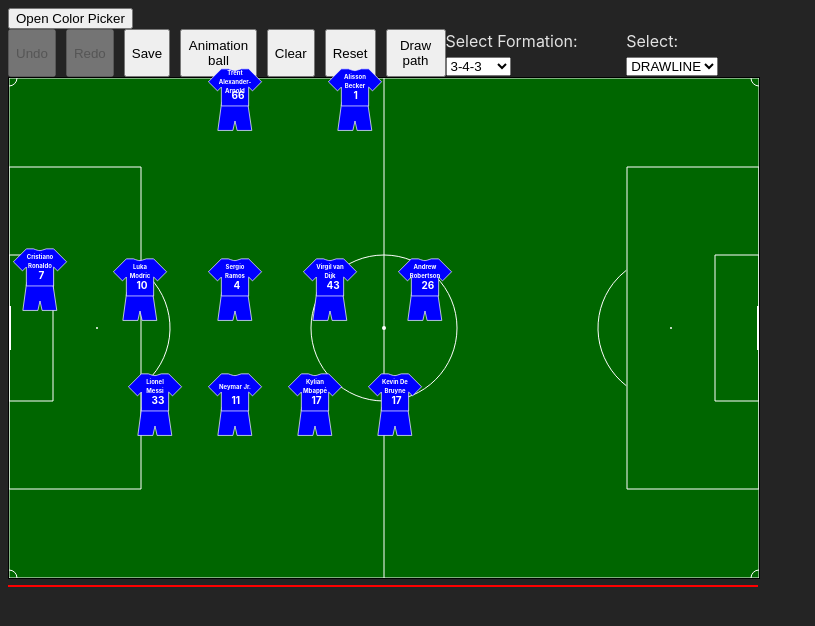
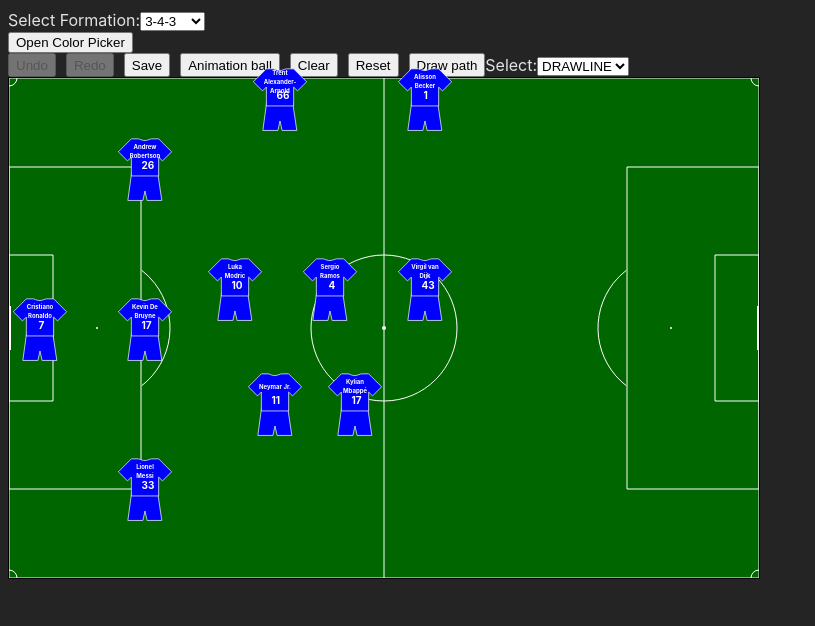
Before and after one commit to yarinTag/Tactical-Board, a React (Vite) app: page / in a window 1280 px wide. Shown: the top 626 px of the page, without its empty margins (0-815 px from the left). Built offline with nearby package versions, Linux system fonts and the light colour scheme.

Commit message:
refactor for player component

```diff
--- a/src/App.tsx
+++ b/src/App.tsx
@@ -2,8 +2,9 @@
 import './App.css';
 import TacticalBoard from './component/tacticalBoard/TacticalBoard';
 import { IPlayerData } from './component/player/interface';
-import { getFormationHorizontally } from './utils/FormationPos';
-import ColorPickerDialog from './component/ColorPicker';
+import { formationsKeys, getFormationHorizontally } from './utils/FormationPos';
+import FormationOptions from './component/FormationOptions';
+import Team from './component/Team';
 
 const initialPlayers: IPlayerData[] = [
   {
@@ -119,31 +120,25 @@
 ];
 
 function App() {
-  const [isOpen, setIsOpen] = React.useState<boolean>(false);
-  const [shirtColor, setShirtColor] = React.useState<string>('Blue');
-  const [shortColor, setShortColor] = React.useState<string>('Blue');
+  const containerRef = React.useRef<HTMLDivElement | null>(null);
 
-  const handleButtonClick = () => {
-    setIsOpen(true);
-  };
+  const [selectedFormation, setSelectedFormation] = React.useState<
+    { id: string; x: number; y: number }[]
+  >(getFormationHorizontally('3-4-3'));
 
-  const handleCloseDialog = (shirtC: string, pantsC: string) => {
-    shirtC && setShirtColor(shirtC);
-    pantsC && setShortColor(pantsC);
-    setIsOpen(false);
-
-    //move this logic inside the board
+  const handleFormationChange = (formation: string) => {
+    setSelectedFormation(getFormationHorizontally(formation));
   };
 
   const generateAvilablePlayers = React.useCallback(
     (players: IPlayerData[]) => {
-      const formation = getFormationHorizontally('4-4-2');
+      const formation = getFormationHorizontally('3-4-3');
       return players.map((player, index) => {
         return {
           ...player,
           axis: formation[index],
-          shirtColor,
-          shortColor,
+          shirtColor: 'Blue',
+          shortColor: 'Blue',
         };
       });
     },
@@ -151,18 +146,21 @@
   );
 
   return (
-    <div>
+    <div
+      ref={containerRef}
+      style={{ width: '750px', height: '500px' }}
+      data-testid={`containerRef`}
+      id='containerRef'
+    >
       <div style={{ display: 'flex' }}>
-        <button onClick={handleButtonClick}>Open Color Picker</button>
-        {isOpen && (
-          <ColorPickerDialog
-            onClose={handleCloseDialog}
-            shirtC={shirtColor}
-            pantsC={shortColor}
-          />
-        )}
+        <FormationOptions
+          formations={Object.keys(formationsKeys)}
+          selectedFormation={'3-4-3'}
+          onFormationChange={handleFormationChange}
+        />
       </div>
-      <TacticalBoard players={generateAvilablePlayers(initialPlayers)} />
+      <Team players={generateAvilablePlayers(initialPlayers)} />
+      <TacticalBoard />
     </div>
   );
 }
--- a/src/component/ColorPicker.tsx
+++ b/src/component/ColorPicker.tsx
@@ -22,7 +22,7 @@
       return key;
     }
   }
-  return '';
+  return 'Blue';
 }
 
 const ColorPickerDialog: React.FC<{
--- /dev/null
+++ b/src/component/Team.tsx
@@ -0,0 +1,68 @@
+import React from 'react';
+import { IPlayerData, IPlayerUpdate } from './player/interface';
+import ColorPickerDialog from './ColorPicker';
+import { PlayerContent } from './player/PlayerContent';
+
+interface ITeamProps {
+  players: IPlayerData[];
+}
+
+const Team: React.FC<ITeamProps> = (props) => {
+  const [players, setPlayers] = React.useState(props.players);
+  const [isOpen, setIsOpen] = React.useState<boolean>(false);
+
+  const handleButtonClick = () => {
+    setIsOpen(true);
+  };
+
+  const handleCloseDialog = (shirtC: string, pantsC: string) => {
+    updateAllShirtColors(shirtC, pantsC);
+    setIsOpen((prev) => !prev);
+  };
+
+  const updateAllShirtColors = (shirtColor: string, shortColor: string) => {
+    setPlayers((prevPlayers) =>
+      prevPlayers.map((player) => ({ ...player, shirtColor, shortColor }))
+    );
+  };
+
+  const handlePlayerUpdate = (updatedPlayer: IPlayerUpdate) => {
+    // console.log('Player updated:', updatedPlayer);
+    setPlayers((prevPlayers) =>
+      prevPlayers.map((player) =>
+        player.name === updatedPlayer.name
+          ? {
+              ...player,
+              ...updatedPlayer,
+              shirtColor: player.shirtColor,
+              shortColor: player.shortColor,
+            }
+          : player
+      )
+    );
+  };
+
+  return (
+    <div style={{ display: 'flex' }}>
+      <button onClick={handleButtonClick}>Open Color Picker</button>
+      {isOpen && (
+        <ColorPickerDialog
+          onClose={handleCloseDialog}
+          shirtC={players[0].shirtColor}
+          pantsC={players[0].shortColor}
+        />
+      )}
+      <div>
+        {players.map((player, index) => (
+          <PlayerContent
+            key={index}
+            player={player}
+            onUpdatePlayer={handlePlayerUpdate}
+          />
+        ))}
+      </div>
+    </div>
+  );
+};
+
+export default Team;
--- a/src/component/player/Player.tsx
+++ b/src/component/player/Player.tsx
@@ -10,10 +10,9 @@
   const dragging = React.useRef(false);
   const playerRef = React.useRef<HTMLDivElement | null>(null);
   const [dragStart, setDragStart] = useState({
-    x: player.axis?.x ?? 0,
-    y: player.axis?.y ?? 0,
+    x: 0,
+    y: 0,
   });
-  console.log(player);
 
   const handleNameClick = () => {
     setIsNameEditing(true);
@@ -41,48 +40,65 @@
     setIsNumberEditing(false);
   };
 
-  const handleMouseDown = (e: React.MouseEvent<HTMLDivElement>) => {
-    dragging.current = true;
-    setDragStart({ x: e.clientX, y: e.clientY });
-  };
-
-  const handleMouseMove = (e: MouseEvent) => {
+  const updatePosition = (
+    e: MouseEvent | React.TouchEvent<HTMLDivElement>,
+    isMouse: boolean
+  ) => {
     if (!dragging.current || !playerRef.current) return;
 
     const parentRect = document
       .querySelector(`[data-testid^="WrapperPlayers"]`)
       ?.getBoundingClientRect();
     if (!parentRect) return;
+
+    const clientX = isMouse
+      ? (e as MouseEvent).clientX
+      : (e as React.TouchEvent).touches[0].clientX;
+    const clientY = isMouse
+      ? (e as MouseEvent).clientY
+      : (e as React.TouchEvent).touches[0].clientY;
+
+    // Mouse is within the parent bounds
+    const isMouseInsideParent =
+      clientX >= parentRect.left &&
+      clientX <= parentRect.right &&
+      clientY >= parentRect.top &&
+      clientY <= parentRect.bottom;
+
+    // Mouse is outside the parent container, prevent dragging
+    if (!isMouseInsideParent) isMouse ? handleMouseUp() : handleTouchEnd();
+
     const playerRect = playerRef.current.getBoundingClientRect();
+    const playerWidth = playerRect.width;
+    const playerHeight = playerRect.height;
 
-    let newX = e.clientX - dragStart.x - playerRect.width / 2;
-    let newY = e.clientY - dragStart.y - playerRect.height / 2;
-    const axisXCondition =
-      e.clientX > parentRect.left && e.clientX < parentRect.right;
-    const axisYCondition =
-      e.clientY > parentRect.top && e.clientY < parentRect.bottom;
-    const withinParentRect =
-      e.clientX > parentRect.left &&
-      e.clientX < parentRect.right &&
-      e.clientY > parentRect.top &&
-      e.clientY < parentRect.bottom;
+    let newX = clientX - dragStart.x - playerWidth / 2;
+    let newY = clientY - dragStart.y - playerHeight / 2;
 
-    // If mouse is outside the parent rectangle, prevent dragging
-    if (!withinParentRect) return;
-
-    if (!axisXCondition && !axisYCondition) {
-      playerRef.current.style.left = `${newX}px`;
-      playerRef.current.style.top = `${newY}px`;
-    } else {
-      if (axisXCondition && e.clientX < 735 && e.clientX > 34) {
-        playerRef.current.style.left = `${newX}px`;
-      }
-      if (axisYCondition && e.clientY < 502 && e.clientY > 80) {
-        playerRef.current.style.top = `${newY}px`;
-      }
-    }
+    newX = Math.max(
+      parentRect.left,
+      Math.min(parentRect.right - playerWidth, newX)
+    );
+    newY = Math.max(
+      parentRect.top,
+      Math.min(parentRect.bottom - playerHeight, newY)
+    );
 
     onUpdatePlayer({ axis: { x: newX, y: newY } });
+  };
+
+  const handleMouseDown = (e: React.MouseEvent<HTMLDivElement>) => {
+    dragging.current = true;
+    if (playerRef.current) {
+      setDragStart({
+        x: e.clientX,
+        y: e.clientY,
+      });
+    }
+  };
+
+  const handleMouseMove = (e: MouseEvent) => {
+    updatePosition(e, true);
   };
 
   const handleMouseUp = () => {
@@ -100,33 +116,8 @@
   };
 
   const handleTouchMove = (e: React.TouchEvent<HTMLDivElement>) => {
-    if (!dragging.current || !playerRef.current) return;
     e.preventDefault();
-    const parentRect = document
-      .querySelector(`[data-testid^="WrapperPlayers"]`)
-      ?.getBoundingClientRect();
-    if (!parentRect) return;
-
-    const touch = e.touches[0];
-    const playerRect = playerRef.current.getBoundingClientRect();
-    const newX = touch.clientX - dragStart.x - playerRect.width / 2;
-    const newY = touch.clientY - dragStart.y - playerRect.height / 2;
-    const axisXCondition =
-      playerRect.x >= parentRect.left && playerRect.right <= parentRect.right;
-    const axisYCondition =
-      playerRect.y >= parentRect.top && playerRect.bottom <= parentRect.bottom;
-
-    if (axisXCondition && axisYCondition) {
-      playerRef.current.style.left = `${newX}px`;
-      playerRef.current.style.top = `${newY}px`;
-    } else {
-      if (!axisXCondition && touch.clientX < 700 && touch.clientX > 34) {
-        playerRef.current.style.left = `${newX}px`;
-      }
-      if (!axisYCondition && touch.clientY < 446 && touch.clientY > 146) {
-        playerRef.current.style.top = `${newY}px`;
-      }
-    }
+    updatePosition(e, false);
   };
 
   const handleTouchEnd = () => {
@@ -144,13 +135,7 @@
     };
   }, [dragging]);
 
-  React.useEffect(() => {
-    if (playerRef.current && player.prevUndo) {
-      playerRef.current.style.top = `${player.axis?.y}px`;
-      playerRef.current.style.left = `${player.axis?.x}px`;
-      setDragStart({ x: player.axis?.x ?? 0, y: player.axis?.y ?? 0 });
-    }
-  }, [player]);
+  // console.log(player.shirtColor);
 
   return (
     <div
@@ -162,6 +147,8 @@
         flexDirection: 'column',
         alignItems: 'center',
         position: 'absolute',
+        left: player.axis!.x,
+        top: player.axis!.y,
         cursor: dragging.current ? 'grab' : 'move',
       }}
       className={'player'}
--- a/src/component/tacticalBoard/TacticalBoard.tsx
+++ b/src/component/tacticalBoard/TacticalBoard.tsx
@@ -1,27 +1,15 @@
 import React, { useState, useEffect, useRef } from 'react';
 import * as htmlToImage from 'html-to-image';
-import { IPlayerData } from '../player/interface';
 import { Point, SelectOptions } from './interface';
 import { drawPitch } from '../../utils/CanvasUtils';
-import { createPlayer } from '../player';
-import {
-  formationsKeys,
-  getFormationHorizontally,
-} from '../../utils/FormationPos';
-import FormationOptions from '../FormationOptions';
 import BoardOptions from './BoardOptions';
 import ActionButtons from '../actionbtn/ActionButtons';
 
-interface TacticsBoardProps {
-  players: IPlayerData[];
-}
+interface TacticsBoardProps {}
 
-const TacticalBoard: React.FC<TacticsBoardProps> = (
-  props: TacticsBoardProps
-) => {
+const TacticalBoard: React.FC = () => {
   const canvasRef = useRef<HTMLCanvasElement | null>(null);
   const containerRef = useRef<HTMLDivElement | null>(null);
-  const wrapperRef = useRef<HTMLDivElement | null>(null);
   const imageRef = useRef(new Image());
   const [ballPosition, setBallPosition] = useState({ x: 362, y: 240 });
   const [isMouseDown, setIsMouseDown] = useState<boolean>(false);
@@ -35,15 +23,10 @@
   >([]);
   const [undoSteps, setUndoSteps] = useState<{ [key: number]: Point[] }>({});
   const [redoStep, setRedoStep] = useState<{ [key: number]: Point[] }>({});
-  const [selectedFormation, setSelectedFormation] = React.useState<
-    { id: string; x: number; y: number }[]
-  >(getFormationHorizontally('4-4-2'));
+
   const [selectOption, setSelectOption] = React.useState(
     SelectOptions.DRAWLINE
   );
-  const handleFormationChange = (formation: string) => {
-    setSelectedFormation(getFormationHorizontally(formation));
-  };
 
   const handleSelectedOption = (value: SelectOptions) => {
     setSelectOption(value);
@@ -70,6 +53,7 @@
         break;
     }
   };
+
   const [undo, setUndo] = useState<number>(0);
   const [redo, setRedo] = useState<number>(0);
 
@@ -89,24 +73,6 @@
     const ctx = canvas.getContext('2d');
     if (!ctx) return;
 
-    // Iterate over your player data and create player elements
-    if (wrapperRef.current) {
-      wrapperRef.current.innerHTML = '';
-    }
-    props.players.forEach((player, index) => {
-      const playerElement = createPlayer(player);
-
-      playerElement.style.position = 'absolute';
-      playerElement.style.left = `${player.axis?.x}px`;
-      playerElement.style.top = `${player.axis?.y}px`;
-
-      // Append the player element to the player container
-      wrapperRef.current?.appendChild(playerElement);
-    });
-
-    // Append the player container to the root of your component
-    // containerRef.current?.appendChild(playerContainer);
-    // };
     drawPitch(ctx, canvas.width, canvas.height);
   };
 
@@ -448,6 +414,7 @@
     if (!canvas) return;
 
     const ctx = canvas.getContext('2d');
+
     if (!ctx) return;
 
     handleReset();
@@ -464,19 +431,10 @@
   ];
 
   return (
-    <div
-      ref={containerRef}
-      style={{ width: '750px', height: '500px' }}
-      data-testid={`containerRef`}
-      id='containerRef'
-    >
+    <div>
       <div style={{ display: 'flex' }}>
         <ActionButtons buttons={actionBtns} />
-        <FormationOptions
-          formations={Object.keys(formationsKeys)}
-          selectedFormation={'3-4-3'}
-          onFormationChange={handleFormationChange}
-        />
+
         <BoardOptions
           selectOption={SelectOptions.DRAWLINE}
           handleSelectedOption={handleSelectedOption}
@@ -497,7 +455,6 @@
         data-testid={`WrapperPlayers`}
         // onMouseOut={handleMouseUp}
       />
-      <div ref={wrapperRef} style={{ border: '1px solid red' }} />
     </div>
   );
 };
--- a/src/utils/FormationPos.ts
+++ b/src/utils/FormationPos.ts
@@ -1,88 +1,88 @@
 export function getFormationVertically(formation: string) {
   switch (formation) {
-    case "4-2-3-1":
+    case '4-2-3-1':
       return [
-        { id: "GK", x: 160, y: 435 }, // GK
-        { id: "DR", x: 275, y: 350 }, // DR
-        { id: "DCR", x: 200, y: 365 }, // DCR
-        { id: "DCL", x: 120, y: 365 }, // DCL
-        { id: "DL", x: 45, y: 350 }, // DL
-        { id: "RM", x: 295, y: 190 }, // RM
-        { id: "MCR", x: 210, y: 250 }, // MCR
-        { id: "MCL", x: 105, y: 250 }, // MCL
-        { id: "ML", x: 25, y: 190 }, // ML
-        { id: "AMC", x: 160, y: 140 }, // AMC
-        { id: "ST", x: 160, y: 60 }, // ST
+        { id: 'GK', x: 160, y: 435 }, // GK
+        { id: 'DR', x: 275, y: 350 }, // DR
+        { id: 'DCR', x: 200, y: 365 }, // DCR
+        { id: 'DCL', x: 120, y: 365 }, // DCL
+        { id: 'DL', x: 45, y: 350 }, // DL
+        { id: 'RM', x: 295, y: 190 }, // RM
+        { id: 'MCR', x: 210, y: 250 }, // MCR
+        { id: 'MCL', x: 105, y: 250 }, // MCL
+        { id: 'ML', x: 25, y: 190 }, // ML
+        { id: 'AMC', x: 160, y: 140 }, // AMC
+        { id: 'ST', x: 160, y: 60 }, // ST
       ];
-    case "4-4-2":
+    case '4-4-2':
       return [
-        { id: "GK", x: 160, y: 435 }, // GK
-        { id: "DR", x: 275, y: 350 }, // DR
-        { id: "DCR", x: 200, y: 365 }, // DCR
-        { id: "DCL", x: 120, y: 365 }, // DCL
-        { id: "DL", x: 45, y: 350 }, // DL
-        { id: "RM", x: 295, y: 230 }, // RM
-        { id: "MCR", x: 210, y: 250 }, // MCR
-        { id: "MCL", x: 105, y: 250 }, // MCL
-        { id: "ML", x: 25, y: 230 }, // ML
-        { id: "ST", x: 200, y: 60 }, // ST
-        { id: "ST", x: 120, y: 60 }, // ST
+        { id: 'GK', x: 160, y: 435 }, // GK
+        { id: 'DR', x: 275, y: 350 }, // DR
+        { id: 'DCR', x: 200, y: 365 }, // DCR
+        { id: 'DCL', x: 120, y: 365 }, // DCL
+        { id: 'DL', x: 45, y: 350 }, // DL
+        { id: 'RM', x: 295, y: 230 }, // RM
+        { id: 'MCR', x: 210, y: 250 }, // MCR
+        { id: 'MCL', x: 105, y: 250 }, // MCL
+        { id: 'ML', x: 25, y: 230 }, // ML
+        { id: 'ST', x: 200, y: 60 }, // ST
+        { id: 'ST', x: 120, y: 60 }, // ST
       ];
-    case "4-4-1-1":
+    case '4-4-1-1':
       return [
-        { id: "GK", x: 160, y: 435 }, // GK
-        { id: "DR", x: 275, y: 350 }, // DR
-        { id: "DCR", x: 200, y: 365 }, // DCR
-        { id: "DCL", x: 120, y: 365 }, // DCL
-        { id: "DL", x: 45, y: 350 }, // DL
-        { id: "RM", x: 295, y: 230 }, // RM
-        { id: "MCR", x: 210, y: 250 }, // MCR
-        { id: "MCL", x: 105, y: 250 }, // MCL
-        { id: "AML", x: 25, y: 230 }, // ML
-        { id: "AMC", x: 160, y: 140 }, // AMC
-        { id: "ST", x: 160, y: 60 }, // ST
+        { id: 'GK', x: 160, y: 435 }, // GK
+        { id: 'DR', x: 275, y: 350 }, // DR
+        { id: 'DCR', x: 200, y: 365 }, // DCR
+        { id: 'DCL', x: 120, y: 365 }, // DCL
+        { id: 'DL', x: 45, y: 350 }, // DL
+        { id: 'RM', x: 295, y: 230 }, // RM
+        { id: 'MCR', x: 210, y: 250 }, // MCR
+        { id: 'MCL', x: 105, y: 250 }, // MCL
+        { id: 'AML', x: 25, y: 230 }, // ML
+        { id: 'AMC', x: 160, y: 140 }, // AMC
+        { id: 'ST', x: 160, y: 60 }, // ST
       ];
-    case "4-3-3":
+    case '4-3-3':
       return [
-        { id: "GK", x: 160, y: 435 }, // GK
-        { id: "DR", x: 275, y: 350 }, // DR
-        { id: "DCR", x: 200, y: 365 }, // DCR
-        { id: "DCL", x: 120, y: 365 }, // DCL
-        { id: "DL", x: 45, y: 350 }, // DL
-        { id: "DMC", x: 160, y: 270 }, // DMC
-        { id: "MCR", x: 210, y: 200 }, // MCR
-        { id: "MCL", x: 105, y: 200 }, // MCL
-        { id: "RW", x: 295, y: 100 }, // RW
-        { id: "LW", x: 25, y: 100 }, // LW
-        { id: "ST", x: 160, y: 60 }, // ST
+        { id: 'GK', x: 160, y: 435 }, // GK
+        { id: 'DR', x: 275, y: 350 }, // DR
+        { id: 'DCR', x: 200, y: 365 }, // DCR
+        { id: 'DCL', x: 120, y: 365 }, // DCL
+        { id: 'DL', x: 45, y: 350 }, // DL
+        { id: 'DMC', x: 160, y: 270 }, // DMC
+        { id: 'MCR', x: 210, y: 200 }, // MCR
+        { id: 'MCL', x: 105, y: 200 }, // MCL
+        { id: 'RW', x: 295, y: 100 }, // RW
+        { id: 'LW', x: 25, y: 100 }, // LW
+        { id: 'ST', x: 160, y: 60 }, // ST
       ];
-    case "3-5-2":
+    case '3-5-2':
       return [
-        { id: "GK", x: 160, y: 435 }, // GK
-        { id: "WBR", x: 275, y: 300 }, // WBR
-        { id: "DCR", x: 220, y: 365 }, // DCR
-        { id: "DC", x: 160, y: 365 }, // DC
-        { id: "DCL", x: 100, y: 365 }, // DCL
-        { id: "WBL", x: 45, y: 300 }, // WBL
-        { id: "MCR", x: 230, y: 210 }, // MCR
-        { id: "MC", x: 160, y: 210 }, // MC
-        { id: "MCL", x: 90, y: 210 }, // MCL
-        { id: "STL", x: 120, y: 60 }, // STL
-        { id: "STR", x: 200, y: 60 }, // STR
+        { id: 'GK', x: 160, y: 435 }, // GK
+        { id: 'WBR', x: 275, y: 300 }, // WBR
+        { id: 'DCR', x: 220, y: 365 }, // DCR
+        { id: 'DC', x: 160, y: 365 }, // DC
+        { id: 'DCL', x: 100, y: 365 }, // DCL
+        { id: 'WBL', x: 45, y: 300 }, // WBL
+        { id: 'MCR', x: 230, y: 210 }, // MCR
+        { id: 'MC', x: 160, y: 210 }, // MC
+        { id: 'MCL', x: 90, y: 210 }, // MCL
+        { id: 'STL', x: 120, y: 60 }, // STL
+        { id: 'STR', x: 200, y: 60 }, // STR
       ];
     default:
       return [
-        { id: "GK", x: 160, y: 435 }, // GK
-        { id: "DR", x: 275, y: 350 }, // DR
-        { id: "DCR", x: 200, y: 365 }, // DCR
-        { id: "DCL", x: 120, y: 365 }, // DCL
-        { id: "DL", x: 45, y: 350 }, // DL
-        { id: "RM", x: 295, y: 190 }, // RM
-        { id: "MCR", x: 210, y: 250 }, // MCR
-        { id: "MCL", x: 105, y: 250 }, // MCL
-        { id: "ML", x: 25, y: 190 }, // ML
-        { id: "AMC", x: 160, y: 140 }, // AMC
-        { id: "ST", x: 160, y: 60 }, // ST
+        { id: 'GK', x: 160, y: 435 }, // GK
+        { id: 'DR', x: 275, y: 350 }, // DR
+        { id: 'DCR', x: 200, y: 365 }, // DCR
+        { id: 'DCL', x: 120, y: 365 }, // DCL
+        { id: 'DL', x: 45, y: 350 }, // DL
+        { id: 'RM', x: 295, y: 190 }, // RM
+        { id: 'MCR', x: 210, y: 250 }, // MCR
+        { id: 'MCL', x: 105, y: 250 }, // MCL
+        { id: 'ML', x: 25, y: 190 }, // ML
+        { id: 'AMC', x: 160, y: 140 }, // AMC
+        { id: 'ST', x: 160, y: 60 }, // ST
       ];
   }
 }
@@ -159,20 +159,36 @@
         { id: 'STL', x: 160, y: 60 }, // STL
         { id: 'STR', x: 320, y: 60 }, // STR
       ];
+    case '3-4-3':
+      return [
+        { id: 'GK', x: 5, y: 290 },
+        { id: 'DCR', x: 110, y: 450 },
+        { id: 'DC', x: 240, y: 365 },
+        { id: 'DCL', x: 320, y: 365 },
+        { id: 'RM', x: 110, y: 290 },
+        { id: 'MCR', x: 200, y: 250 },
+        { id: 'MCL', x: 295, y: 250 },
+        { id: 'ML', x: 390, y: 250 },
+        { id: 'RW', x: 110, y:130 },
+        { id: 'ST', x: 245, y: 60 },
+        { id: 'LW', x: 390, y: 60 },
+      ];
+    case '5-3-2':
+      return [
+        { id: 'GK', x: 5, y: 240 },
+        { id: 'WBR', x: 120, y: 365 },
+        { id: 'DCR', x: 200, y: 365 },
+        { id: 'DC', x: 245, y: 365 },
+        { id: 'DCL', x: 290, y: 365 },
+        { id: 'WBL', x: 360, y: 365 },
+        { id: 'MCR', x: 180, y: 250 },
+        { id: 'MC', x: 245, y: 250 },
+        { id: 'MCL', x: 310, y: 250 },
+        { id: 'STL', x: 180, y: 60 },
+        { id: 'STR', x: 310, y: 60 },
+      ];
     default:
-      return [
-        { id: 'GK', x: 5, y: 240 }, // GK
-        { id: 'DR', x: 120, y: 365 }, // DR
-        { id: 'DCR', x: 200, y: 365 }, // DCR
-        { id: 'DCL', x: 280, y: 365 }, // DCL
-        { id: 'DL', x: 360, y: 365 }, // DL
-        { id: 'RM', x: 105, y: 250 }, // RM
-        { id: 'MCR', x: 200, y: 250 }, // MCR
-        { id: 'MCL', x: 295, y: 250 }, // MCL
-        { id: 'ML', x: 390, y: 250 }, // ML
-        { id: 'AMC', x: 245, y: 140 }, // AMC
-        { id: 'ST', x: 245, y: 60 }, // ST
-      ];
+      return getFormationHorizontally('4-4-2');
   }
 }
 
```
